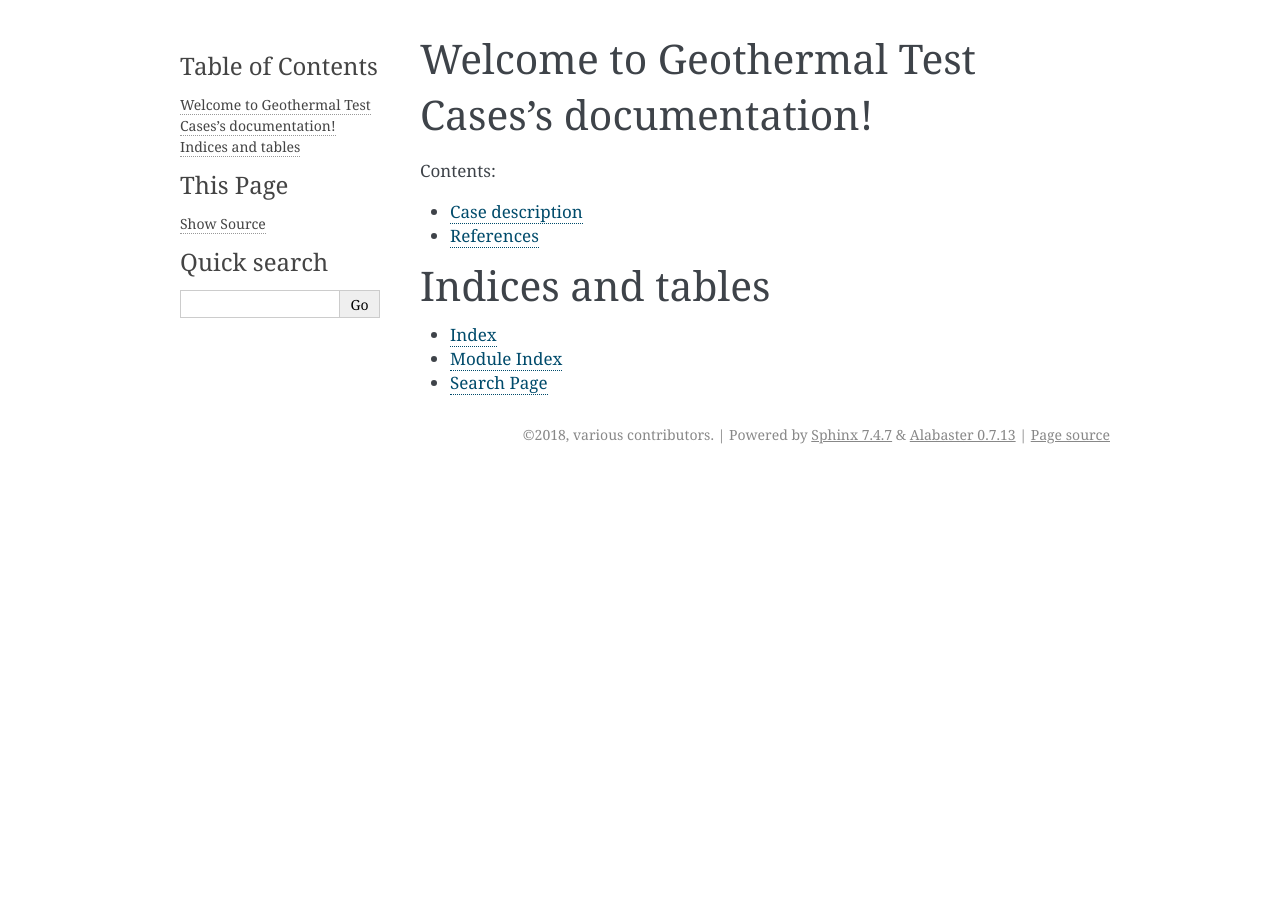
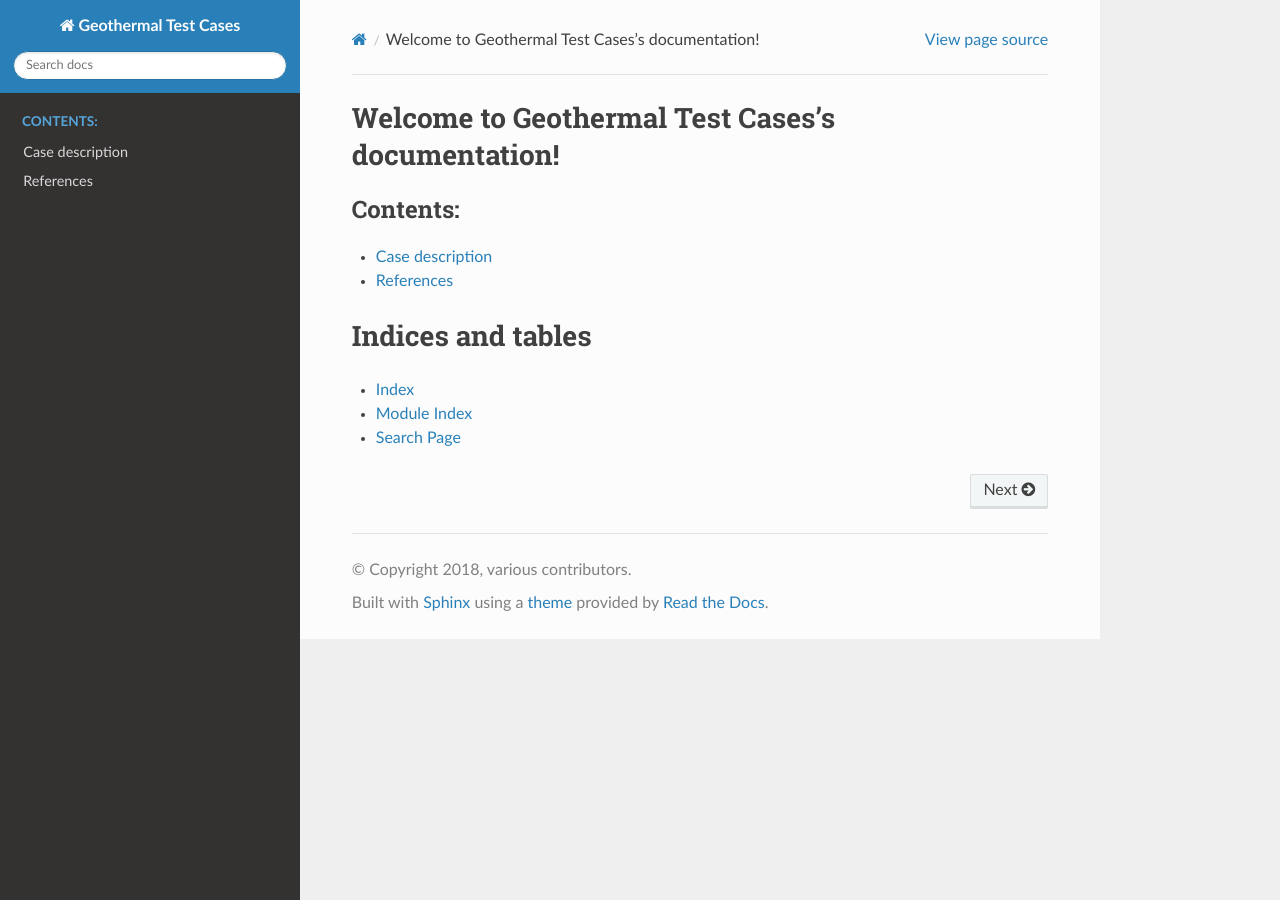
Before and after one commit to BRGM/geothermal-test-cases, a Sphinx documentation site: the page built from docs/index.rst, in a window 1280 px wide. Built offline with Sphinx 7.4.7 and the Read the Docs theme 2.0.0, drawn with Linux system fonts in a browser that asks for light colours.

Commit message:
RTD Theme

```diff
--- a/docs/conf.py
+++ b/docs/conf.py
@@ -67,7 +67,7 @@ master_doc = 'index'
 #
 # This is also used if you do content translation via gettext catalogs.
 # Usually you set "language" from the command line for these cases.
-language = None
+language = 'en'
 
 # List of patterns, relative to source directory, that match files and
 # directories to ignore when looking for source files.
@@ -83,7 +83,7 @@ pygments_style = None
 # The theme to use for HTML and HTML Help pages.  See the documentation for
 # a list of builtin themes.
 #
-html_theme = 'alabaster'
+html_theme = 'sphinx_rtd_theme'
 
 # Theme options are theme-specific and customize the look and feel of a theme
 # further.  For a list of options available for each theme, see the
```
